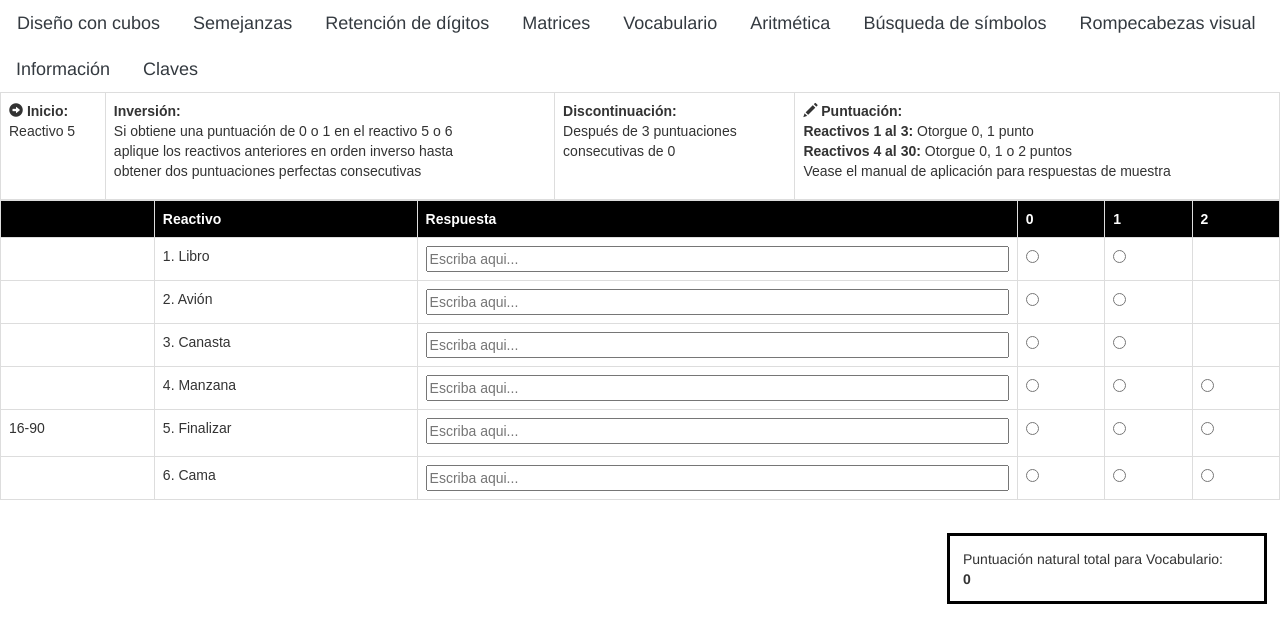
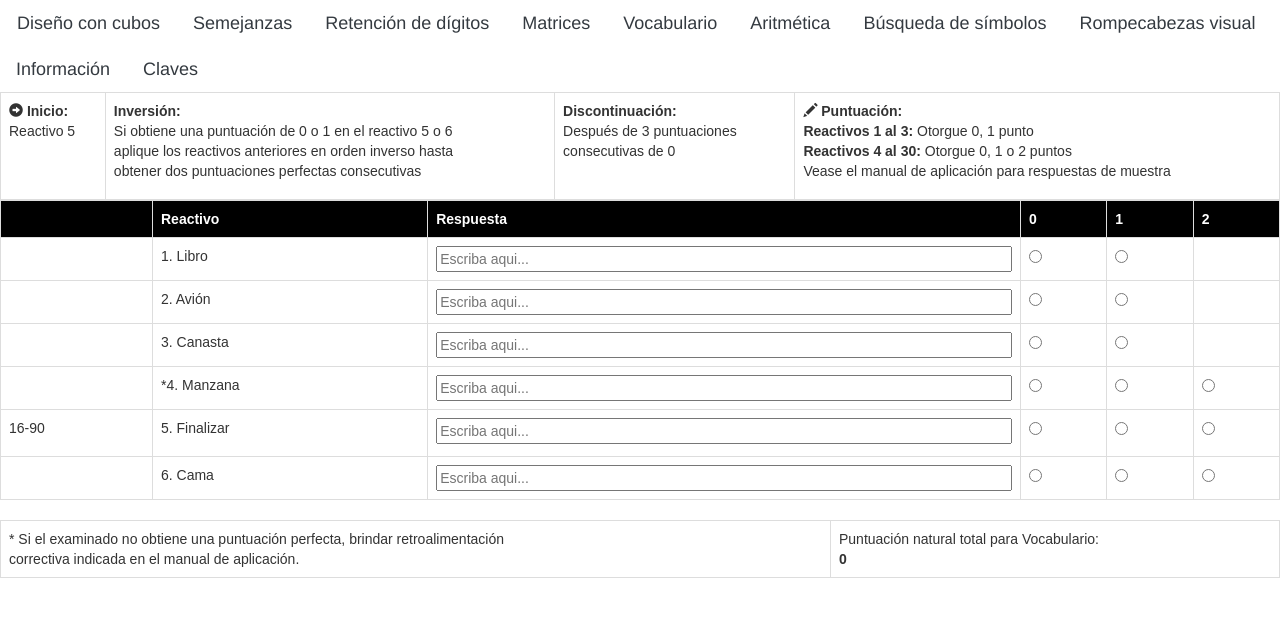
Before and after one commit to Negrinho1017/pruebas-psicologia, an Angular app in the folder frontend/: page /vocabulario in a window 1280 px wide. Shown: the top 642 px of the page. Built offline with nearby package versions, Linux system fonts and the light colour scheme.

Commit message:
Correcciones a vocabulario, añadido puntuación total a claves, información y rompecabezas visual

```diff
--- a/frontend/src/app/claves/claves.component.html
+++ b/frontend/src/app/claves/claves.component.html
@@ -26,4 +26,8 @@
   <td>
     <app-cronometro></app-cronometro>
   </td>
+  <td>
+      Puntuación natural total para Claves: <br>
+      <b>{{this.puntuacion}}</b>
+  </td>
 </table>
--- a/frontend/src/app/claves/claves.component.ts
+++ b/frontend/src/app/claves/claves.component.ts
@@ -6,7 +6,7 @@ import { Component, OnInit } from '@angular/core';
   styleUrls: ['./claves.component.css']
 })
 export class ClavesComponent implements OnInit {
-
+  puntuacion: number = 0;
   constructor() { }
 
   ngOnInit() {
--- a/frontend/src/app/informacion/informacion.component.html
+++ b/frontend/src/app/informacion/informacion.component.html
@@ -50,6 +50,18 @@
       </tr>
     </table>
   </div>
+  <table>
+      <td>
+        * Las respuestas que requieren interrogatorio específico están identificadas en el<br>
+        manual de aplicación<br>
+        + Si el examinado no da una respuesta correcta, de retroalimentación correctiva como se indica<br>
+        en el manual de aplicación.
+      </td>
+      <td>
+        Puntuación natural total para Información: <br>
+        <b>{{this.puntuacion}}</b>
+      </td>
+  </table>
 </body>
 
 </html>
--- a/frontend/src/app/informacion/informacion.component.ts
+++ b/frontend/src/app/informacion/informacion.component.ts
@@ -6,7 +6,8 @@ import { Component, OnInit } from '@angular/core';
   styleUrls: ['./informacion.component.css']
 })
 export class InformacionComponent implements OnInit {
-  reactivos: String[] = ["1. Lunes", "2. Forma", "3. Termómetro", "4. Segundos", "5. Agua", "6. Brasil"];
+  reactivos: String[] = ["*1. Lunes", "*2. Forma", "+3. Termómetro", "+4. Segundos", "5. Agua", "*6. Brasil"];
+  puntuacion: number = 0;
   constructor() { }
 
   ngOnInit() {
--- a/frontend/src/app/rompecabezas-visual/rompecabezas-visual.component.css
+++ b/frontend/src/app/rompecabezas-visual/rompecabezas-visual.component.css
@@ -18,3 +18,12 @@ table {
   #txtRespuesta {
     width: 100%;
   }
+
+  #puntuacion {
+    width: 25%;
+    border: 3px solid black;
+    padding: 1%;
+    right: 0px;
+    position: absolute;
+    margin: 1%;
+  }
--- a/frontend/src/app/rompecabezas-visual/rompecabezas-visual.component.html
+++ b/frontend/src/app/rompecabezas-visual/rompecabezas-visual.component.html
@@ -54,6 +54,9 @@
         <td><input type="radio" id="p2" name="{{item}}"></td>
       </tr>
     </table>
+    <p id="puntuacion">Puntuación natural total para Rompecabezas visual: <br>
+      <b>{{this.puntuacion}}</b>
+    </p>
   </div>
 </body>
 
--- a/frontend/src/app/rompecabezas-visual/rompecabezas-visual.component.ts
+++ b/frontend/src/app/rompecabezas-visual/rompecabezas-visual.component.ts
@@ -7,6 +7,7 @@ import { Component, OnInit } from '@angular/core';
 })
 export class RompecabezasVisualComponent implements OnInit {
   respuestasCorrectas: String[] = ["2, 3, 5","1, 2, 5","1, 4, 6","2, 3, 6","3, 5, 6","1, 3, 6","2, 5, 6","1, 3, 4"];
+  puntuacion: number = 0;
   constructor() { }
 
   ngOnInit() {
--- a/frontend/src/app/vocabulario/vocabulario.component.html
+++ b/frontend/src/app/vocabulario/vocabulario.component.html
@@ -53,10 +53,17 @@
         <td><input type="radio" *ngIf="i>2" id="p3" name="{{item}}"></td>
       </tr>
     </table>
-    <p id="puntuacion">Puntuación natural total para Vocabulario: <br>
-      <b>{{this.puntuacion}}</b>
-    </p>
   </div>
+  <table>
+      <td>
+        * Si el examinado no obtiene una puntuación perfecta, brindar retroalimentación<br>
+        correctiva indicada en el manual de aplicación.
+      </td>
+      <td>
+        Puntuación natural total para Vocabulario: <br>
+        <b>{{this.puntuacion}}</b>
+      </td>
+  </table>
 </body>
 
 </html>
--- a/frontend/src/app/vocabulario/vocabulario.component.ts
+++ b/frontend/src/app/vocabulario/vocabulario.component.ts
@@ -6,7 +6,7 @@ import { Component, OnInit } from '@angular/core';
   styleUrls: ['./vocabulario.component.css']
 })
 export class VocabularioComponent implements OnInit {
-  reactivos: String[] = ["1. Libro", "2. Avión", "3. Canasta", "4. Manzana", "5. Finalizar", "6. Cama"];
+  reactivos: String[] = ["1. Libro", "2. Avión", "3. Canasta", "*4. Manzana", "5. Finalizar", "6. Cama"];
   puntuacion: number = 0;
   constructor() { }
 
```
